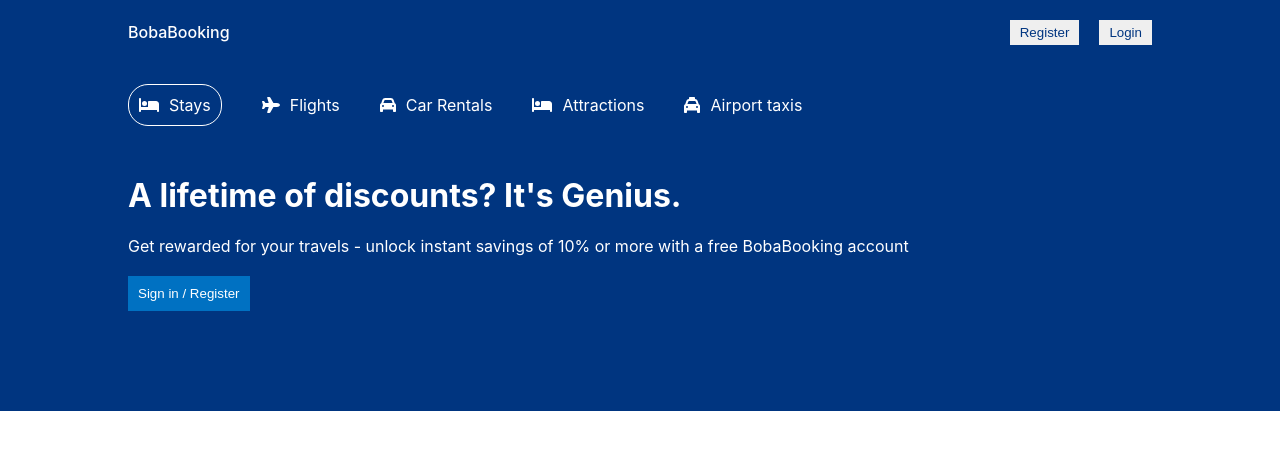
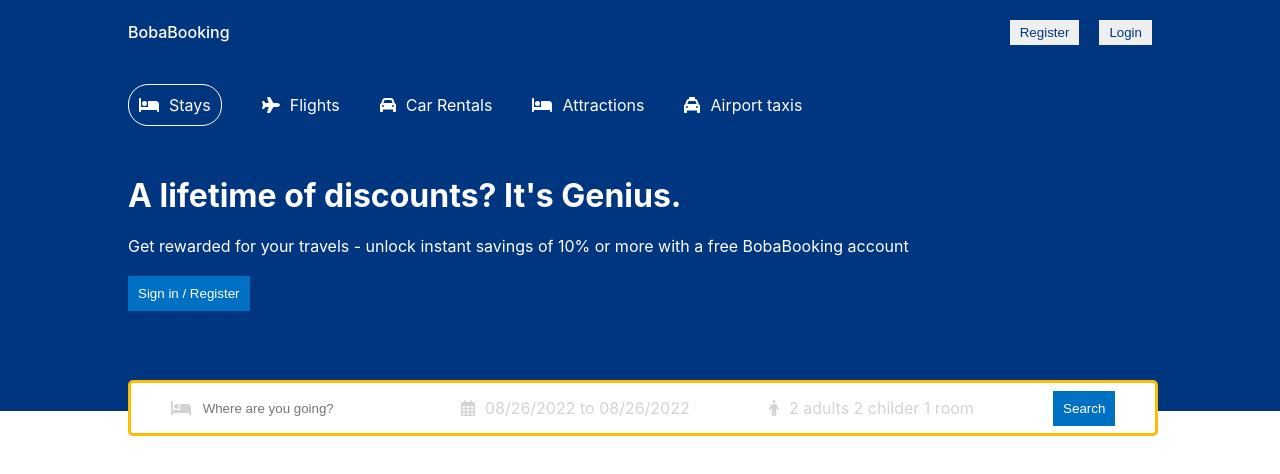
Before and after one commit to brunash/booking-app-client, a React (Create React App) app: page / in a window 1280 px wide. Shown: the top 474 px of the page. Built offline with nearby package versions, Linux system fonts and the light colour scheme.

Commit message:
setting up calendar

```diff
--- a/package.json
+++ b/package.json
@@ -11,6 +11,7 @@
     "@testing-library/react": "^13.3.0",
     "@testing-library/user-event": "^13.5.0",
     "react": "^18.2.0",
+    "react-date-range": "^1.4.0",
     "react-dom": "^18.2.0",
     "react-router-dom": "^6.3.0",
     "react-scripts": "5.0.1",
--- a/src/components/Header/Header.jsx
+++ b/src/components/Header/Header.jsx
@@ -1,8 +1,28 @@
 import "./Header.scss";
 import { FontAwesomeIcon } from "@fortawesome/react-fontawesome";
-import { faBed, faTaxi, faCar, faPlane } from "@fortawesome/free-solid-svg-icons";
+import { faBed, faTaxi, faCar, faPlane, faPerson } from "@fortawesome/free-solid-svg-icons";
+import { faCalendarDays } from "@fortawesome/free-regular-svg-icons";
+import { DateRange } from "react-date-range";
+import { useState } from "react";
+import 'react-date-range/dist/styles.css'; // main css file
+import 'react-date-range/dist/theme/default.css'; // theme css file
+import { format } from "date-fns";
 
 const Header = () => {
+
+    // Handling the calendar
+
+    const [openDate, setOpenDate] = useState(false);
+
+    const [date, setDate] = useState([
+      {
+        startDate: new Date(),
+        endDate: new Date(),
+        key: "selection",
+      },
+    ]);
+
+
   return (
     <div className="header">
       <div className="header__container">
@@ -34,6 +54,39 @@ const Header = () => {
           with a free BobaBooking account
         </p>
         <button className="header__button">Sign in / Register</button>
+        <div className="header__search">
+          <div className="header__search--item">
+            <FontAwesomeIcon icon={faBed} className="header__icon" />
+            <input
+              type="text"
+              placeholder="Where are you going?"
+              className="header__search--input"
+            />
+          </div>
+          <div className="header__search--item">
+            <FontAwesomeIcon icon={faCalendarDays} className="header__icon" />
+            <span onClick={()=>setOpenDate(!openDate)} className="header__search--text">{`${format(
+              date[0].startDate,
+              "MM/dd/yyyy"
+            )} to ${format(date[0].endDate, "MM/dd/yyyy")}`}</span>
+            {openDate &&<DateRange
+              editableDateInputs={true}
+              onChange={(item) => setDate([item.selection])}
+              moveRangeOnFirstSelection={false}
+              ranges={date}
+              className="header__calendar"
+            />}
+          </div>
+          <div className="header__search--item">
+            <FontAwesomeIcon icon={faPerson} className="header__icon" />
+            <span className="header__search--text">
+              2 adults 2 childer 1 room
+            </span>
+          </div>
+          <div className="header__search--item">
+            <button className="header__button">Search</button>
+          </div>
+        </div>
       </div>
     </div>
   );
--- a/src/components/Header/Header.scss
+++ b/src/components/Header/Header.scss
@@ -3,6 +3,7 @@
     color: white;
     display: flex;
     justify-content: center;
+    position: relative;
     &__container {
         width: 100%;
         max-width: 1024px;
@@ -29,7 +30,40 @@
         cursor: pointer;
         padding: 10px;
     }
-
+    &__search {
+        height: 30px;
+        background-color: white;
+        border:3px solid #febb02;
+        display: flex;
+        align-items: center;
+        justify-content: space-around;
+        padding: 10px 0;
+        border-radius: 5px;
+        position: absolute;
+        bottom: -25px;
+        width: 100%;
+        max-width: 1024px;
+        &--item {
+            display: flex;
+            align-items: center;
+            gap: 10px;
+        }
+        &--input {
+            border: none;
+            outline: none;
+        }
+        &--text {
+            color: lightgray;
+            cursor: pointer;
+        }
+    }
+    &__icon {
+        color: lightgray;
+    }
+    &__calendar {
+        position: absolute;
+        top: 50px;
+    }
 }
 
 .header__list--item.active {
```
Also changed, not shown: 1 other file (tests, documents, lock files or other folders).
